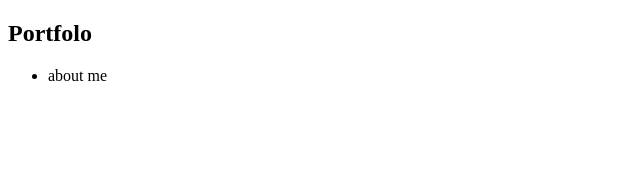
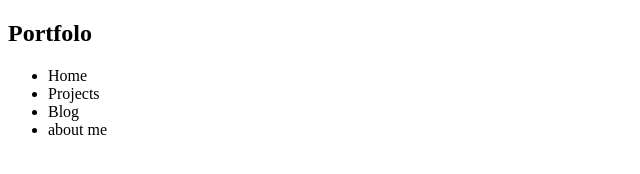
Before and after one commit to FRYM-S/swe-363-231, a plain HTML site: page index.html in a window 1280 px wide. Shown: the whole page, without its empty margins (0-640 px from the left). Drawn offline with Linux system fonts and the light colour scheme.

Commit message:
Update index.html

```diff
--- a/index.html
+++ b/index.html
@@ -8,6 +8,9 @@
 <body>
     <h2>Portfolo</h2>
     <ul>
+        <li>Home</li>
+        <li>Projects</li>
+        <li>Blog</li>
         <li>about me</li>
     </ul>
 </body>
```
